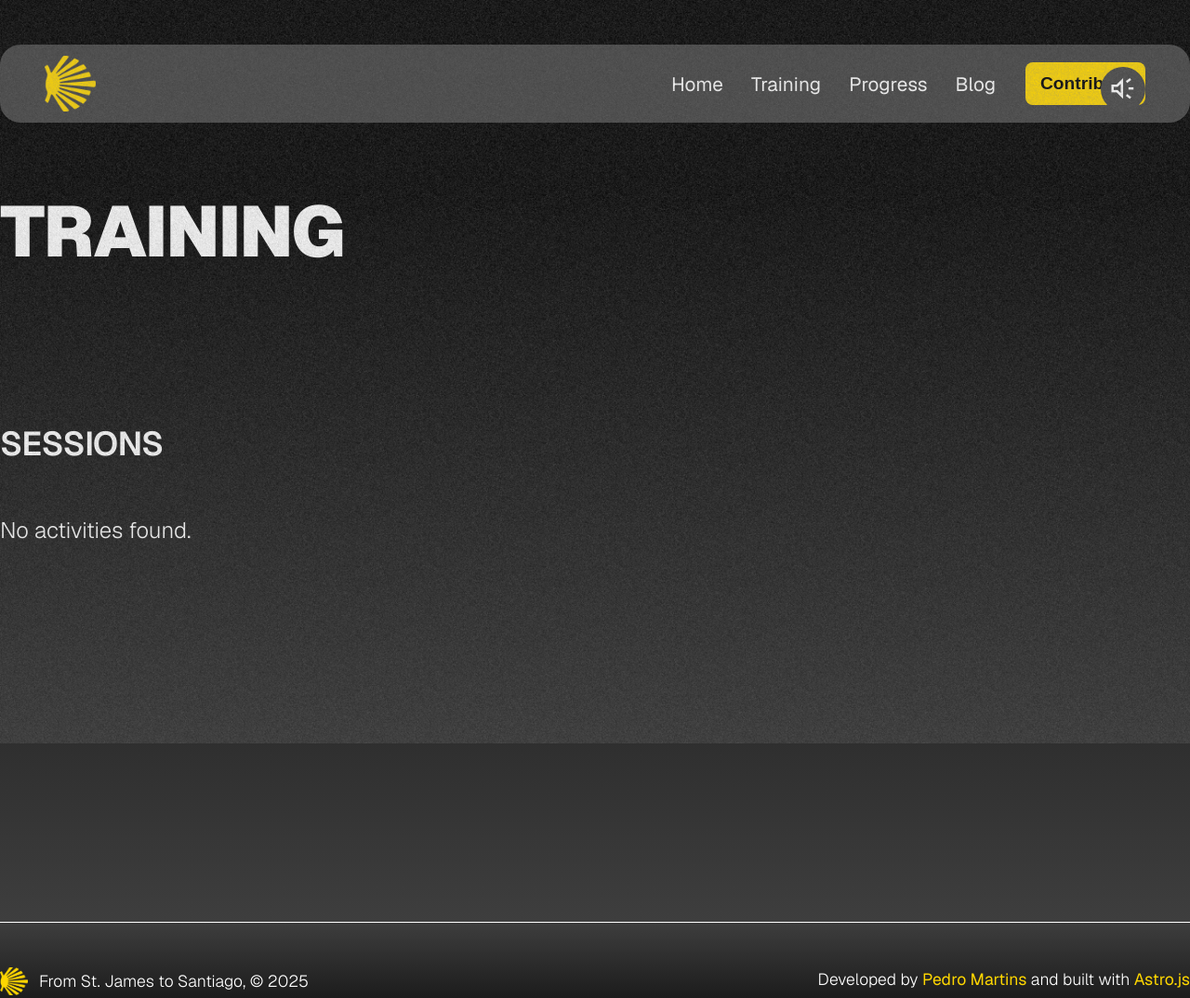
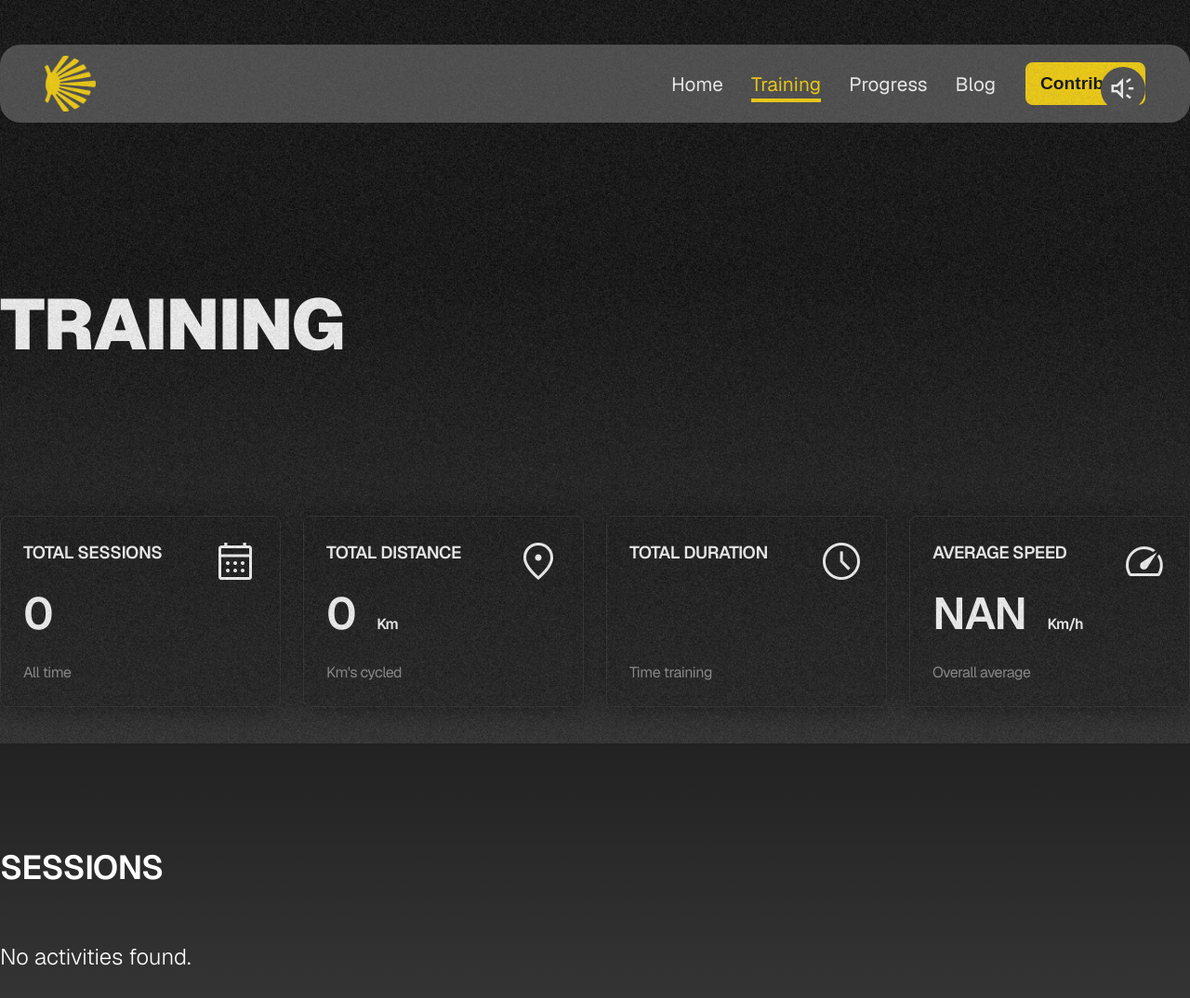
Before and after one commit to ptmartins/st_james_to_santiago, an Astro site: page /training in a window 1280 px wide. Shown: the top 1074 px of the page at 93% size. Built offline with nearby package versions, Linux system fonts and the light colour scheme; Astro itself is replaced by a stand-in of ours; no server answers.

Commit message:
Set active menu item. Add dashboard for traning stats.

```diff
--- a/src/components/Dashboard.astro
+++ /dev/null
@@ -1,6 +0,0 @@
----
----
-
-<div class="dashboard">
-
-</div>
--- /dev/null
+++ b/src/components/DashboardItem.astro
@@ -0,0 +1,82 @@
+---
+const { type, data } = Astro.props;
+let label;
+let subLabel;
+let unit;
+let icon;
+
+switch(type.toLowerCase()) {
+    case 'sessions':
+        label = 'Total Sessions';
+        subLabel = 'All time';
+        icon = 'calendar_month'
+        break;
+    case 'distance':
+        label = 'Total Distance';
+        subLabel = `Km's cycled`;
+        unit = 'Km';
+        icon = 'location_on';
+        break;
+    case 'duration':
+        label = 'Total Duration';
+        subLabel = 'Time training';
+        icon = 'schedule';
+        break;
+    case 'speed':
+        label = 'Average Speed';
+        subLabel = 'Overall average';
+        unit= 'Km/h';
+        icon = 'speed';
+        break;
+}
+---
+
+<div class="dashboardItem">
+    <div class="content">
+        <h3 class="label"> { label } </h3>
+        <h2 class="data"> { data } <span class="unit"> { unit } </span> </h2>
+        <p class="subLabel"> { subLabel } </p>
+    </div>
+    <div class="icon material-symbols-outlined"> { icon } </div>
+
+</div>
+
+<style>
+    .dashboardItem {
+        background-color: var(--glass);
+        border: 1px solid #222;
+        border-radius: var(--border-radius);
+        box-shadow: 0 0 30px 0 rgba(0, 0, 0, .95);
+        color: var(--white);
+        display: flex;
+        font-size: 16px;
+        font-weight: 400;
+        justify-content: space-between;
+        padding: 1.5rem;
+    }
+
+    .label,
+    .subLabel {
+        letter-spacing: -0.5px;
+        margin-block: 0;
+    }
+
+    .subLabel {
+        opacity: .5;
+    }
+
+    .data {
+        font-size: 3rem;
+        margin-block: .75rem;
+    }
+
+    .unit {
+        font-size: 16px;
+        margin-inline-start: .75rem;
+        text-transform: initial;
+    }
+
+    .icon {
+        font-size: 3rem;
+    }
+</style>
--- a/src/components/Navigation.astro
+++ b/src/components/Navigation.astro
@@ -1,22 +1,49 @@
+---
+const { pathname } = Astro.url;
+---
+
 <nav class="nav">
-    <a href="/" class="nav__link">Home</a>
-    <a href="/training" class="nav__link">Training</a>
-    <a href="/training" class="nav__link">Progress</a>
-    <a href="/blog" class="nav__link">Blog</a>
+    <a href="/" class={ pathname === '/' ? 'nav__link nav__link--active' : 'nav__link'}>Home</a>
+    <a href="/training" class={pathname === '/training' ? 'nav__link nav__link--active' : 'nav__link'}>Training</a>
+    <a href="/training" class={pathname === '/progress' ? 'nav__link nav__link--active' : 'nav__link'}>Progress</a>
+    <a href="/blog" class={pathname === '/blog' ? 'nav__link nav__link--active' : 'nav__link'}>Blog</a>
 </nav>
+
+
 
 <style>
     .nav__link {
         color: var(--white);
         font-size: 1.3rem;
         margin-inline-start: 1.5rem;
+        position: relative;
+        transition: var(--default-transition);
 
         &:first-child {
             margin-inline-start: 0;
         }
 
         &:hover {
-            color: var(--accent-color);
+            color: var(--accent);
+        }
+
+        &::after {
+            background-color: var(--accent);
+            content: '';
+            height: 4px;
+            inset-block-end: -6px;
+            inset-inline-start: 0;
+            opacity: 0;
+            position: absolute;
+            width: 100%;
+        }
+    }
+
+    .nav__link--active {
+        color: var(--accent);
+
+        &::after {
+            opacity: 1;
         }
     }
 </style>
--- a/src/pages/index.astro
+++ b/src/pages/index.astro
@@ -3,7 +3,6 @@ import Layout from '../layouts/Layout.astro';
 import Beneficiaries from '../sections/Beneficiaries.astro';
 import Hero from '../sections/Hero.astro';
 import Intro from '../sections/Intro.astro';
-import Ticker from '../sections/Ticker.astro';
 import Stats from '../sections/Stats.astro';
 import Itinerary from '../sections/Itinerary.astro';
 import Route from '../sections/Route.astro';
@@ -12,7 +11,6 @@ import Route from '../sections/Route.astro';
 <Layout>
 	<Hero />
 	<Intro />
-	<Ticker />
 	<Stats />
 	<Beneficiaries />
 	<Itinerary />
--- a/src/pages/training.astro
+++ b/src/pages/training.astro
@@ -1,16 +1,35 @@
 ---
 import Layout from '../layouts/Layout.astro';
 import ActivityList from '../components/ActivityList.astro';
-import Dashboard from '../components/Dashboard.astro';
+import DashboardItem from '../components/DashboardItem.astro';
 
 let activities = [];
+let totalSessions = 0;
+let totalDistance = 0;
+let totalDuration = 0;
+let totalDurationFormatted;
+let speed = 0;
+let avgSpeed = 0;
+
 try {
   const res = await fetch('http://localhost:4321/api/strava');
   activities = await res.json();
   console.log(activities);
+
+
+  activities.forEach(activity => {
+    totalSessions++;
+    totalDistance = totalDistance + (activity.distance / 1000);
+    totalDuration = totalDuration + activity.elapsed_time;
+    totalDurationFormatted = new Date(totalDuration* 1000).toISOString().substr(11, 8);
+    speed = speed + activity.average_speed;
+  });
+
 } catch (e) {
   activities = [];
 }
+
+  avgSpeed = speed / totalSessions;
 ---
 
 <Layout title="Training">
@@ -20,7 +39,10 @@ try {
 
                 <!-- Dashboard -->
                 <div class="training__dashboard">
-                    <Dashboard />
+                  <DashboardItem type="sessions" data={ totalSessions } />
+                  <DashboardItem type="distance" data={ totalDistance } />
+                  <DashboardItem type="duration" data={ totalDurationFormatted } />
+                  <DashboardItem type="speed" data={ avgSpeed } />
                 </div>
 
                 <!-- Sessions -->
@@ -49,6 +71,13 @@ try {
   }
 
   .training__dashboard {
-    margin-block-end: rem;
+    display: grid;
+    gap: 1.5rem;
+    grid-template-columns: repeat(auto-fit, minmax(300px, 1fr));
+    margin-block-end: 9rem;
+  }
+
+  .training__dashboard > * {
+    flex: 1 0 25%;
   }
 </style>
--- a/src/sections/Footer.astro
+++ b/src/sections/Footer.astro
@@ -9,7 +9,7 @@ const year = date.getFullYear();
 <footer class="footer">
     <div class="inner-container footer__inner">
         <p class="footer__copy"> <Image src={ logo } alt="Logo" class="footer__logo" /> From St. James to Santiago, © {year}</p>
-        <p class="footer__attrib">Developed by <a href="https://pedromartins.com.pt" target="_blank">Pedro Martins</a> and built with <a href="https://astro.build/" target="_blank">Astro.js</a></p>
+        <p class="footer__attrib">A project by <a href="https://pedromartins.com.pt" target="_blank">Pedro Martins</a></p>
     </div>
 </footer>
 
--- a/src/sections/Stats.astro
+++ b/src/sections/Stats.astro
@@ -9,7 +9,7 @@ import Stat from '../components/Stat.astro';
             <Stat title="Total distance" icon="route" value="675 km" />
             <Stat title="Days" icon="timer" value="15 days" />
             <Stat title="Average estimated speed" icon="speed" value="18 km/h" />
-            <Stat title="Energy needed" icon="heat" value="~38,000 kcal" />
+            <Stat title="Energy needed" icon="mode_heat" value="~38,000 kcal" />
             <Stat title="Total altitude gain" icon="altitude" value="~13,300 m" />
             <Stat title="Highest point" icon="landscape" value="720 m" />
         </div>
--- a/src/styles/global.css
+++ b/src/styles/global.css
@@ -15,6 +15,8 @@
   --border-radius: 8px;
 
   --glass: rgba(0, 0, 0, 0.4);
+
+  --default-transition: all .3s ease-in;
 }
 
 * {
@@ -35,7 +37,7 @@ body {
   font-family: "Geist", sans-serif;
   font-size: 1.5rem;
   font-weight: 300;
-  line-height: 1.5;
+  line-height: 1.6;
   min-height: 100vh;
 }
 
@@ -47,7 +49,7 @@ a,
 }
 
 p {
-  margin-block-end: 2.1rem;
+  margin-block-end: 2rem;
 }
 
 h1,
@@ -91,7 +93,7 @@ button,
 }
 
 .section {
-  margin-block: 12rem;
+  margin-block: 18rem;
 }
 
 .section__title {
```
Also changed, not shown: src/pages/blog.astro (added, +11 -0 lines), src/sections/Beneficiaries.astro (+12 -2 lines), src/sections/Intro.astro (+124 -1 lines), src/sections/Ticker.astro (deleted, +0 -132 lines).
